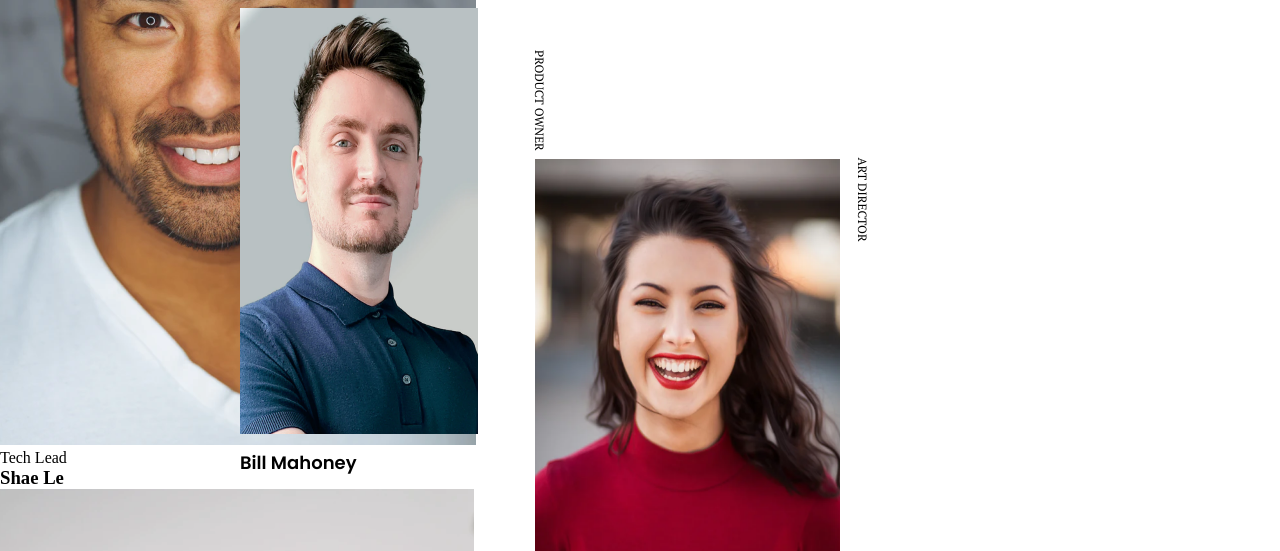
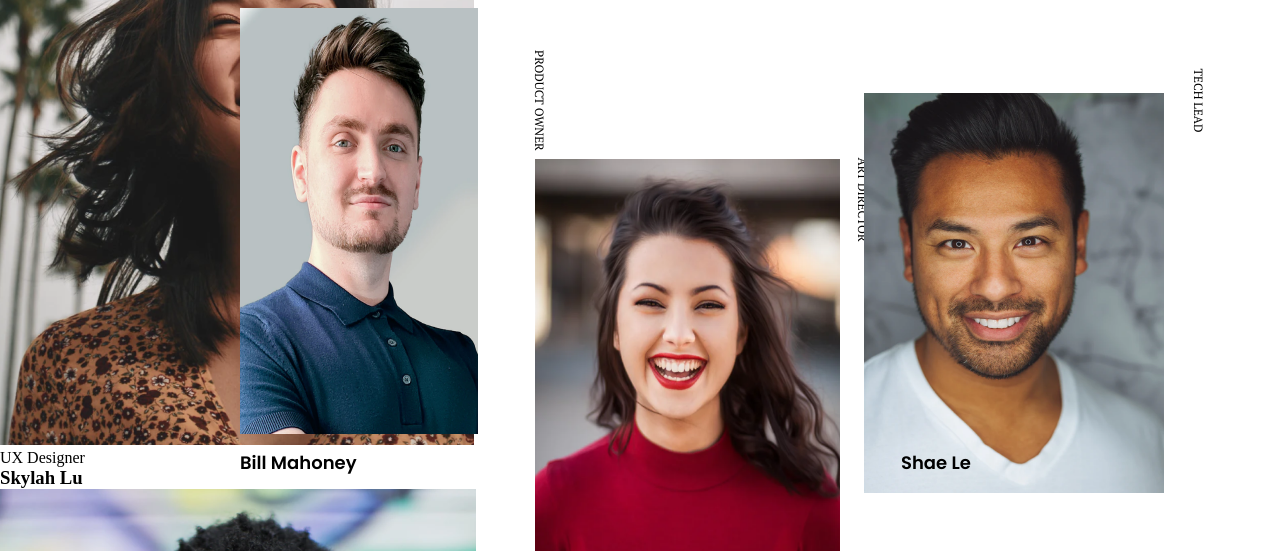
Before and after one commit to khusamayasir/My-Team-Page, a plain HTML site: page index.html in a window 1280 px wide. Shown: the part 237-788 px from the top of the page. Drawn offline with Linux system fonts and the light colour scheme.

Commit message:
update style.css

```diff
--- a/style.css
+++ b/style.css
@@ -145,3 +145,49 @@
 
     color: #000000;
 }
+
+
+
+.grid-item-p3 img{
+    position: absolute;
+    width: 300.81px;
+    height: 399.96px;
+    left: 863.54px;
+    top: 330px;
+}
+
+.grid-item-p3 p {
+    position: absolute;
+    width: 65px;
+    height: 16px;
+    left: 1165px;
+    top: 330px;
+
+    font-family: 'PT Serif';
+    font-style: normal;
+    font-weight: 400;
+    font-size: 12px;
+    line-height: 16px;
+
+    text-transform: uppercase;
+
+    color: #000000;
+
+    transform: rotate(90deg);
+}
+
+.grid-item-p3 h3 {
+    position: absolute;
+    width: 70px;
+    height: 27px;
+    left: 901px;
+    top: 686px;
+
+    font-family: 'Poppins';
+    font-style: normal;
+    font-weight: 600;
+    font-size: 18px;
+    line-height: 27px;
+
+    color: #000000;
+}
```
